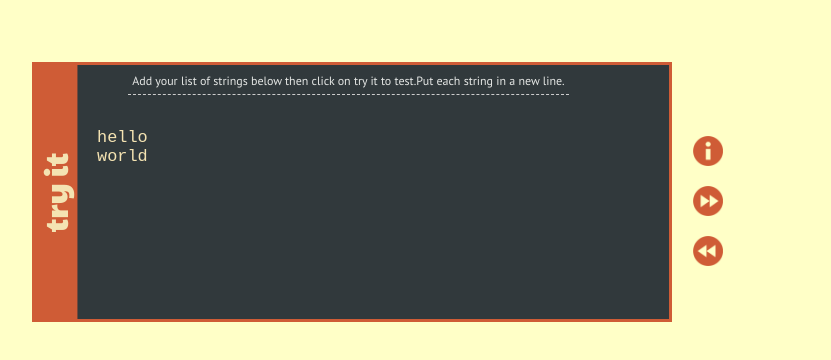
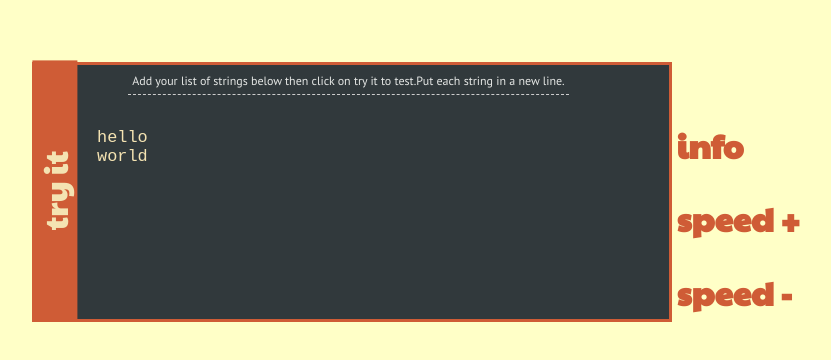
Before and after one commit to AjitsinghKamal/jsTyper, a plain HTML site: page index.html in a window 1280 px wide. Shown: the part 418-778 px from the top of the page, without its empty margins (288-1119 px from the left). Drawn offline with Linux system fonts and the light colour scheme.

Commit message:
removed buttons

```diff
--- a/index.html
+++ b/index.html
@@ -4,9 +4,6 @@
         <title>type</title>
         <link href="style.css" type="text/css" rel="stylesheet"/>
        <link href="https://fonts.googleapis.com/css?family=Anonymous+Pro:700|PT+Sans|Paytone+One|Ubuntu" rel="stylesheet">
-
-
-
 
     </head>
     <body>
@@ -28,8 +25,9 @@
 
             </div>
 
-              <div id="control"><img src="resources/info-64.png" id="info" class="clickable"><img src="resources/arrow-46-64.png" id="fast" class="clickable">
-            <img src="resources/arrow-71-64.png" id="slow" class="clickable"></div>
+              <div id="control"><h2 id="info" class="clickable">info</h2><h2 id="fast" class="clickable">speed +</h2>
+            <h2 id="slow" class="clickable">speed -</h2>
+            </div>
 
 
         </div>
--- a/script/interface.js
+++ b/script/interface.js
@@ -19,7 +19,8 @@ document.getElementById("trial").addEventListener('click',function(){
 })
 
 document.getElementById("info").addEventListener('click',function(){
-    jstyper.type(s,["created by AjitsinghKamal","I'm up for hire "])
+    jstyper.type(s,["created by AjitsinghKamal","I'm up for hire "]);
+    editor.value =  "created by AjitsinghKamal\nI'm up for hire";
 })
 
 document.getElementById("fast").addEventListener('click',function(){
--- a/script/typer.js
+++ b/script/typer.js
@@ -62,7 +62,7 @@ var jstyper=(function(){
     function typeIt(){
         if(strIndex==-1){
             strIndex+=1;
-            clearAndRestartInterval(1000);
+            clearAndRestartInterval(700);
             return;
         }
 
--- a/style.css
+++ b/style.css
@@ -60,7 +60,7 @@ body{
     box-sizing: border-box;
     font-family: 'Paytone One', sans-serif;
     color:#F4E3B2;
-    width:32vh;
+    width:32.5vh;
      background-color:#CF5C36;
     font-size:32px;
 
@@ -177,13 +177,19 @@ img{
 
 #control{
    position:absolute;
-    right:21vw;
-
-    bottom:12vh;
+    right:15vw;
+    font-family: 'Paytone One', sans-serif;
+    color:#CF5C36;
+    font-size: 22px;
+    bottom:5vh;
 
 
 }
 
+
+.clickable{
+  cursor: pointer;
+}
 .clickable:active{
 opacity: 0.7;
 }
```
